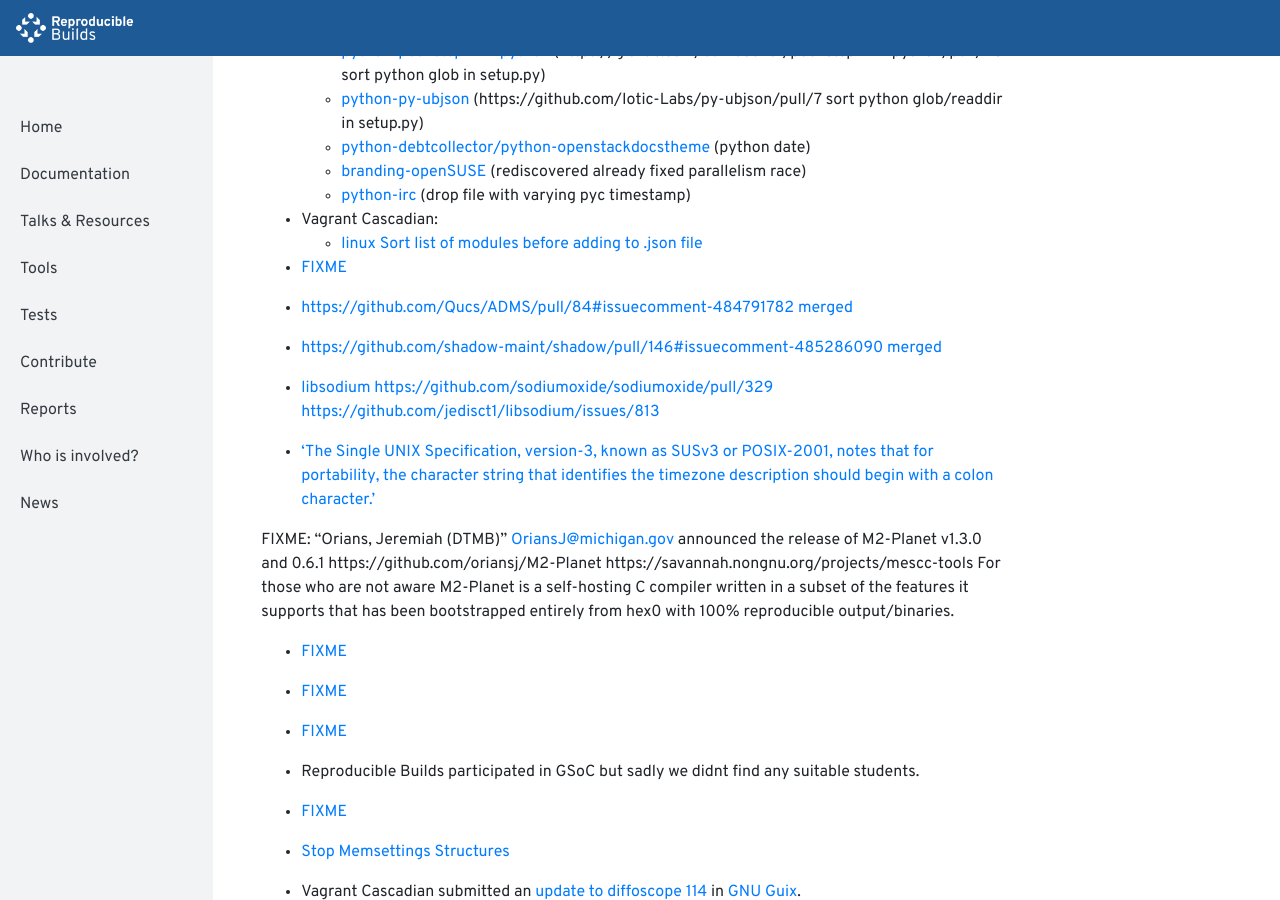
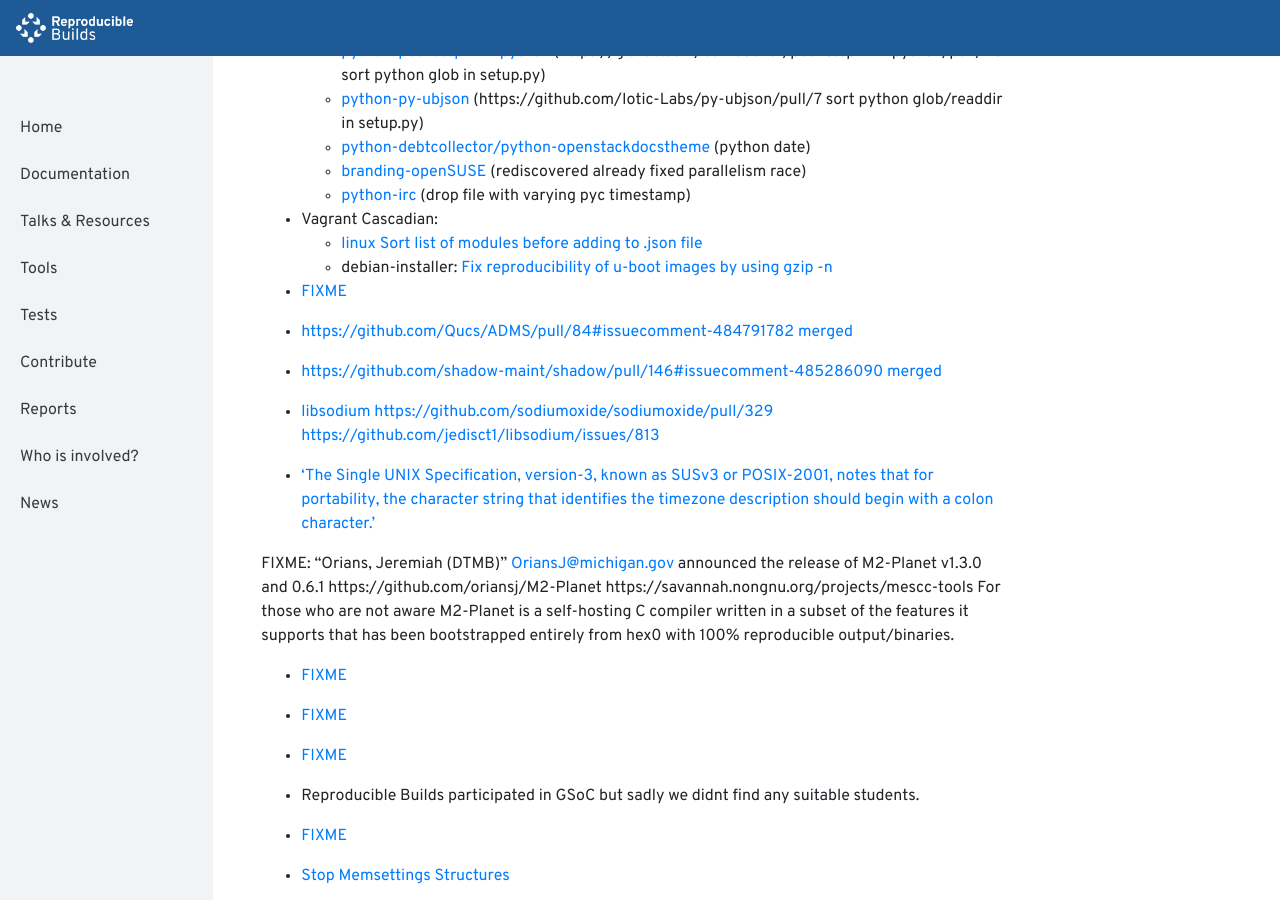
Before and after one commit to prototypefund/reproducible-website, a Jekyll site: the page built from _reports/2019-04.md, in a window 1280 px wide and 900 px high, scrolled down 1082 px. Built offline with Jekyll 4.4.1, drawn with Linux system fonts in a browser that asks for light colours.

Commit message:
2019-04: Fix for debian-installer u-boot images.

```diff
--- a/_reports/2019-04.md
+++ b/_reports/2019-04.md
@@ -42,6 +42,7 @@
 
 * Vagrant Cascadian:
 	* [linux](https://salsa.debian.org/kernel-team/linux/merge_requests/140) [Sort list of modules before adding to .json file](https://salsa.debian.org/kernel-team/linux/commit/58ef63e9e2c71ffd8a21e9c620db71cb96d2d5a9)
+	* debian-installer: [Fix reproducibility of u-boot images by using gzip -n](https://salsa.debian.org/installer-team/debian-installer/commit/deeee34bc0ee5ec879182111b809896752ad0df9)
 
 * [FIXME](https://lwn.net/Articles/785386/)
 
```
